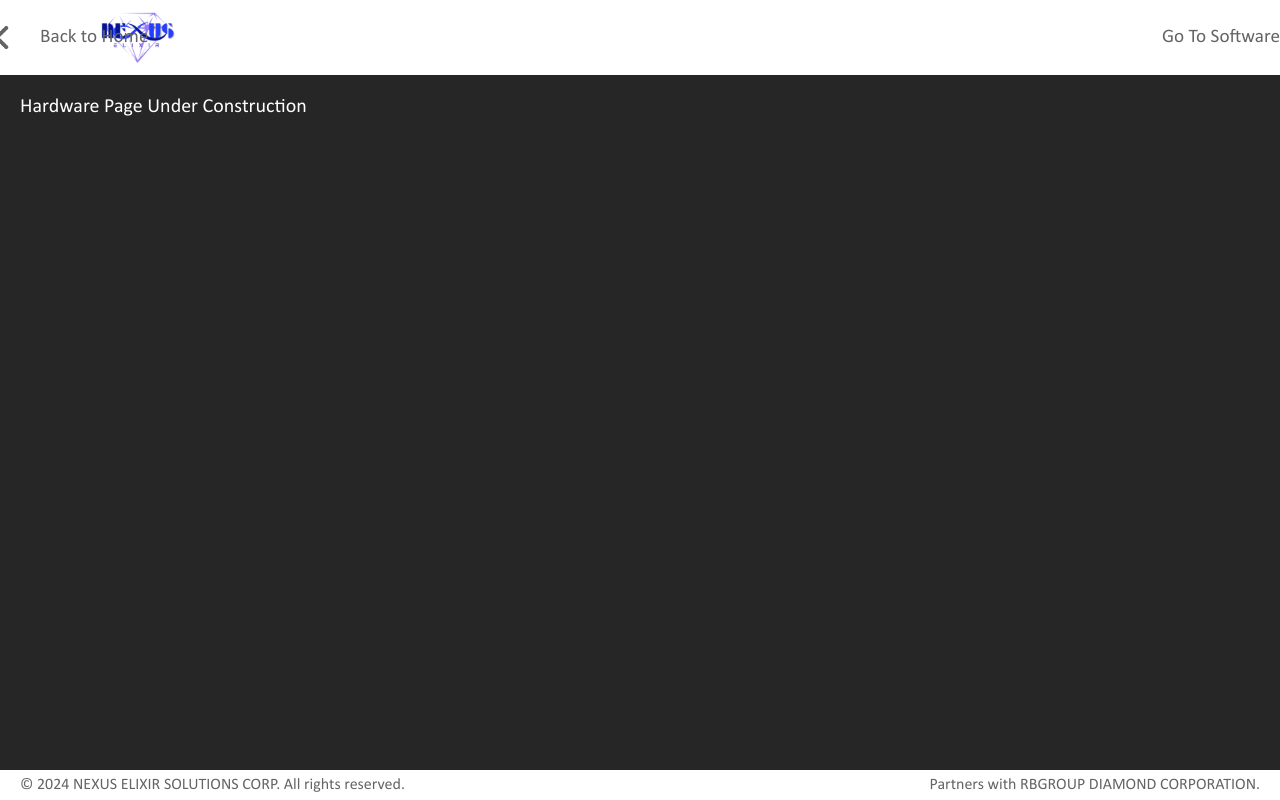
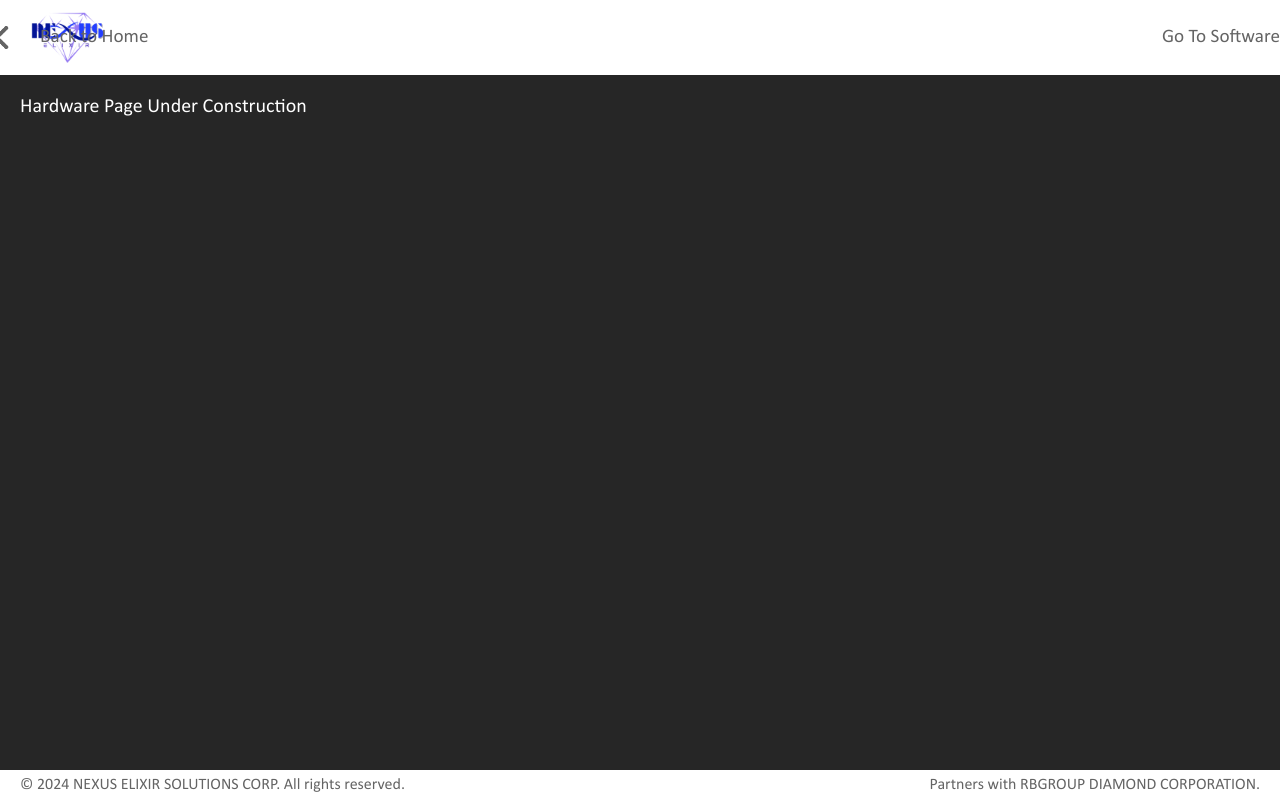
Before and after one commit to supermarrk/nexus-elixir-website, an Angular app: page /projects/hardware in a window 1280 px wide. Shown: the top 800 px of the page. Built offline with nearby package versions, Linux system fonts and the light colour scheme; a web font is replaced by a local one.

Commit message:
adjust logo in inner header

```diff
--- a/src/app/common/inner-header/inner-header.component.scss
+++ b/src/app/common/inner-header/inner-header.component.scss
@@ -1,6 +1,6 @@
 .nexus-logo {
     height: 100%;
-    margin-left: 100px;
+    margin-left: 30px;
 }
 
 .inner-header {
```
